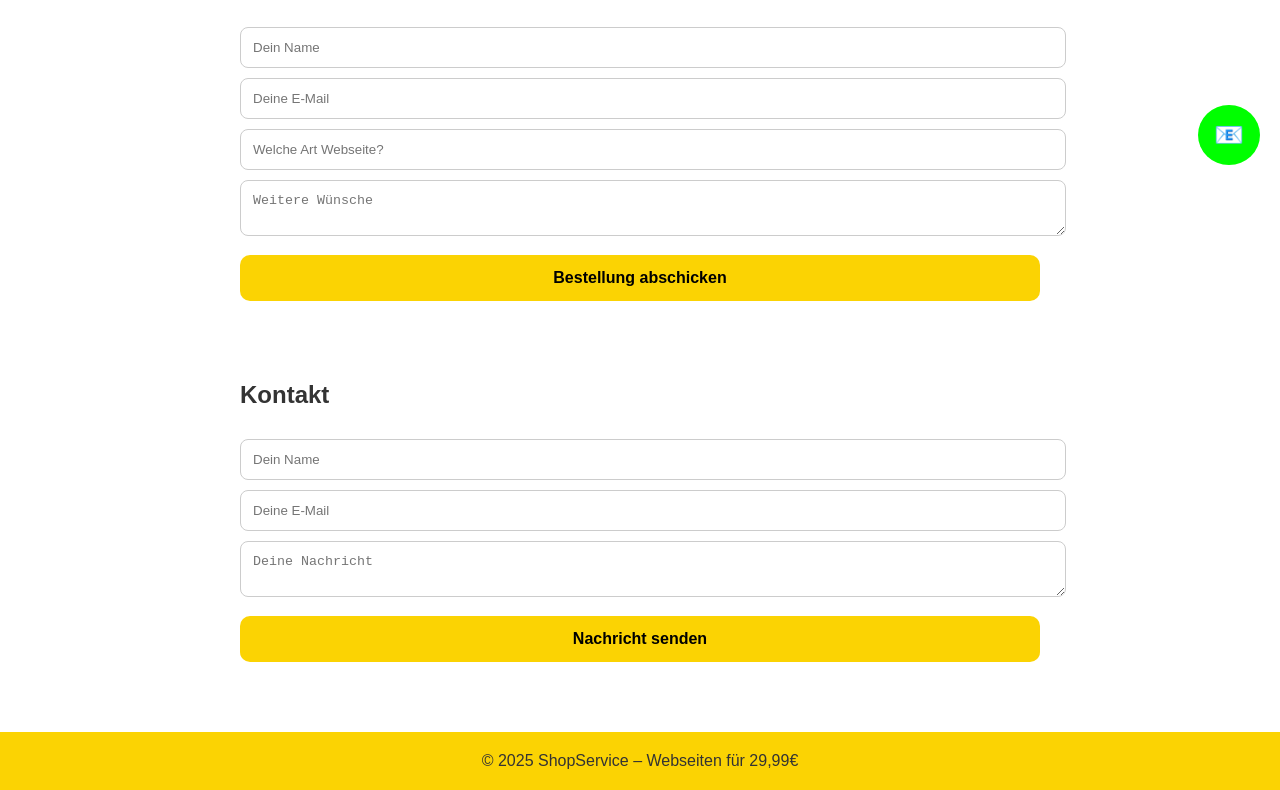
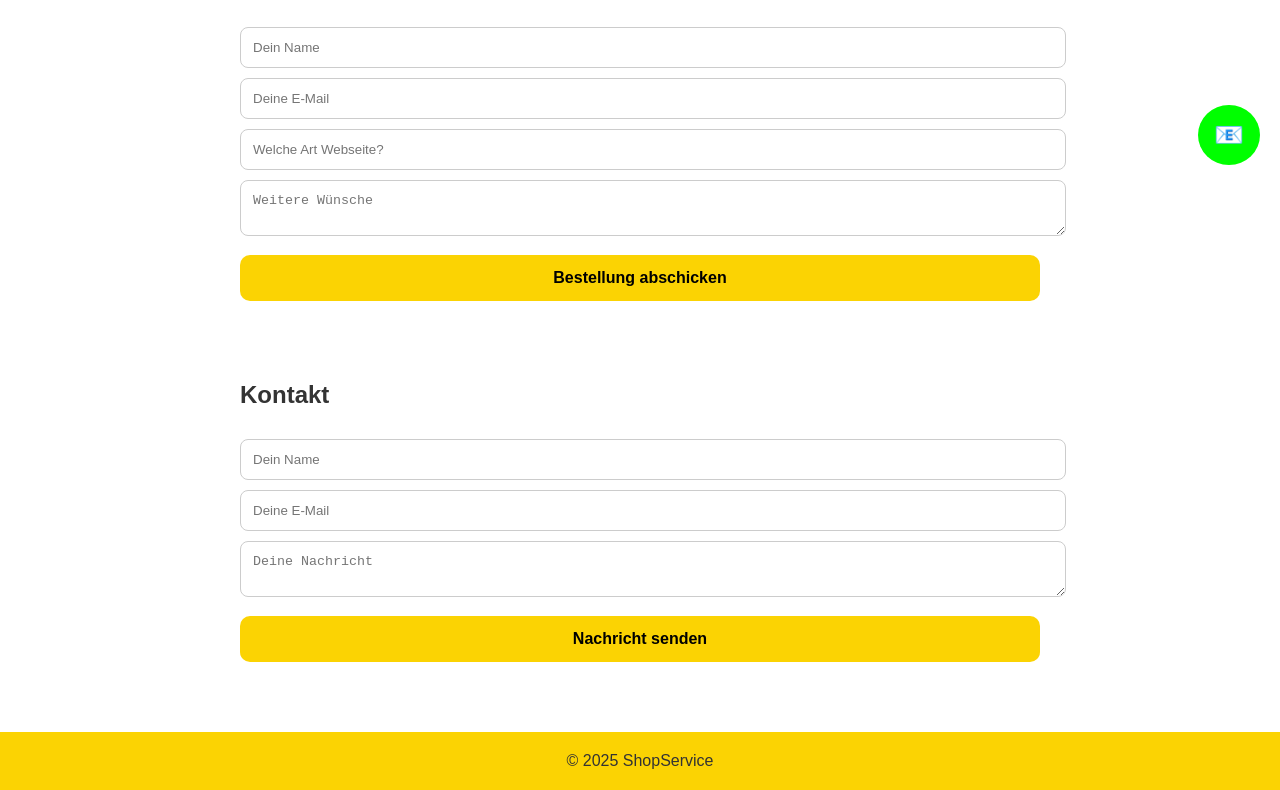
Before and after one commit to SavaLama/shopservice, a plain HTML site: page index.html in a window 1280 px wide. Shown: the part 615-1405 px from the top of the page. Drawn offline with Linux system fonts and the light colour scheme.

Commit message:
Update index.html

```diff
--- a/index.html
+++ b/index.html
@@ -126,7 +126,7 @@
 </div>
 
 <footer>
-    © 2025 ShopService – Webseiten für 29,99€
+    © 2025 ShopService
 </footer>
 
 <a id="whatsapp" href="https://wa.me/15146396615">📧</a>
```
